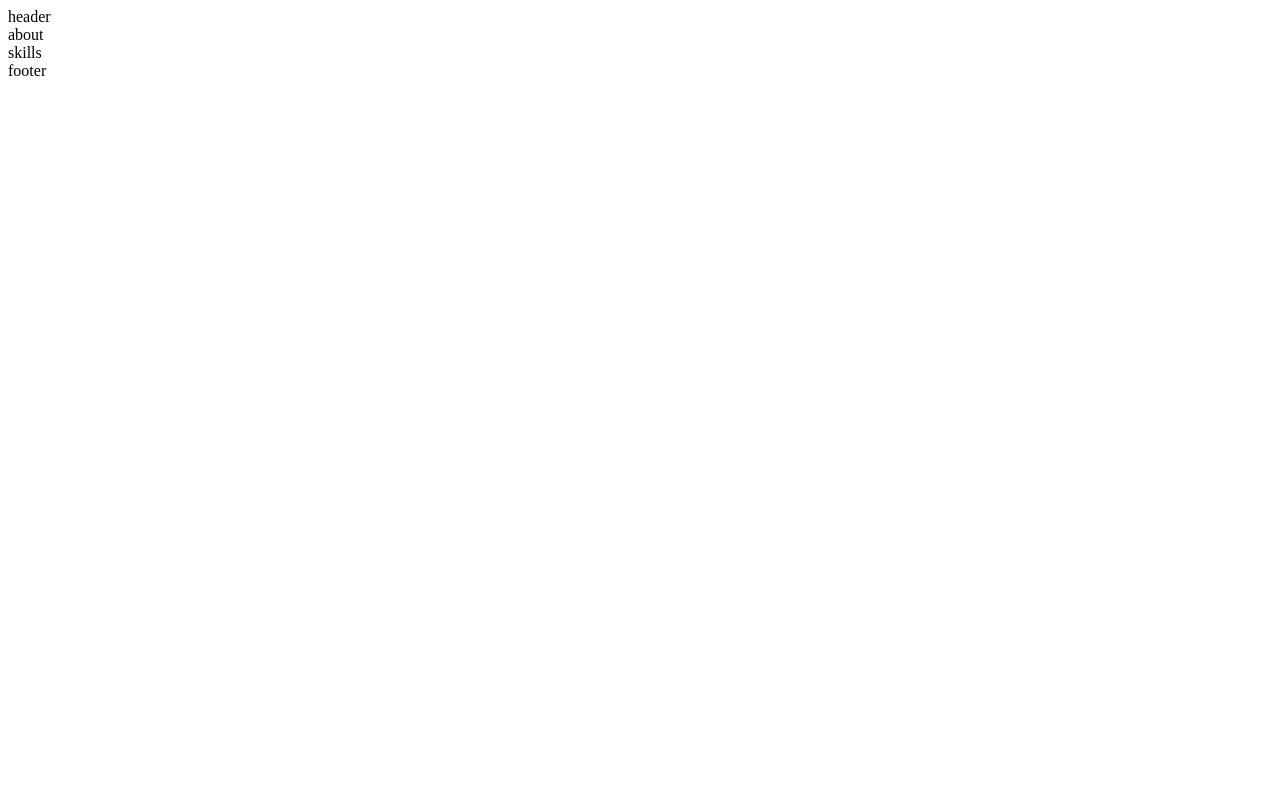
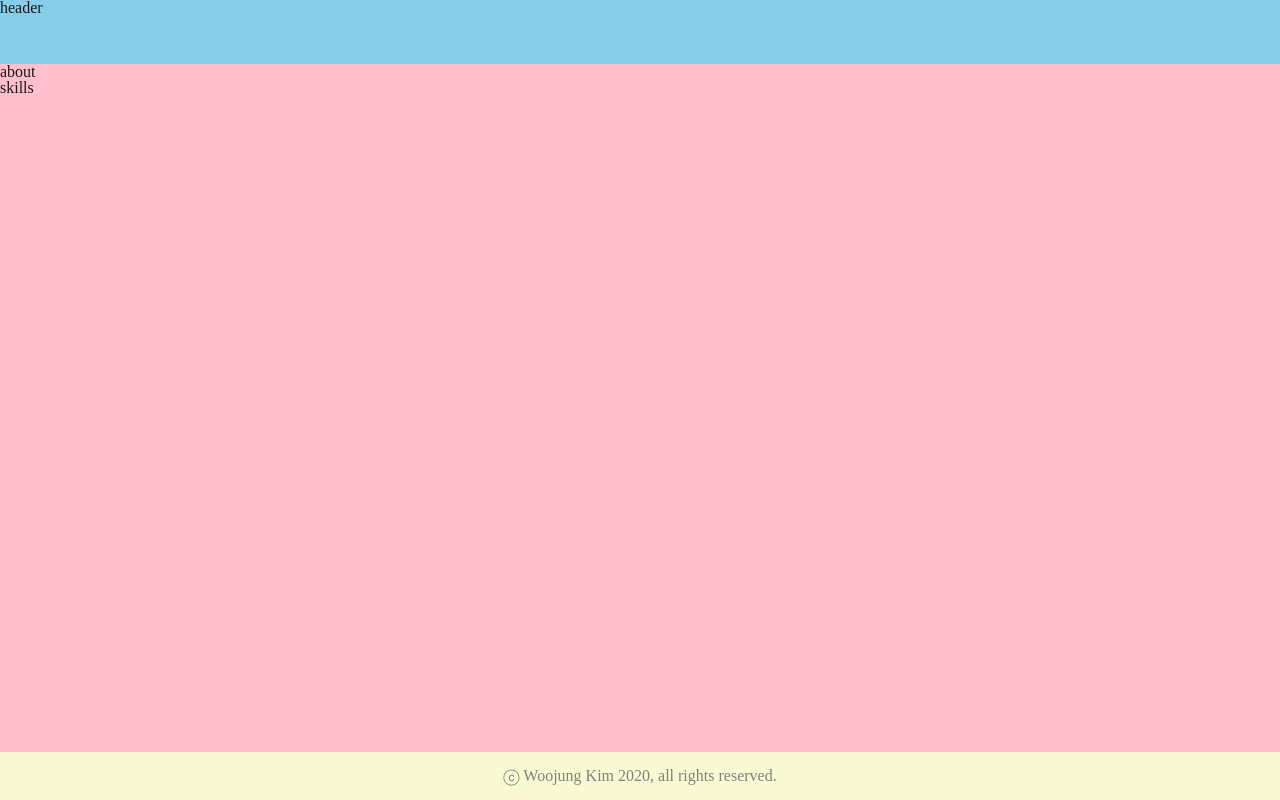
Before and after one commit to kimfriendship/portfolio, a React (Create React App) app: page / in a window 1280 px wide. Built offline with nearby package versions, Linux system fonts and the light colour scheme.

Commit message:
:lipstick: Set big layouts

```diff
--- a/package.json
+++ b/package.json
@@ -7,7 +7,7 @@
     "@testing-library/react": "^11.1.0",
     "@testing-library/user-event": "^12.1.10",
     "classnames": "^2.2.6",
-    "node-sass": "^5.0.0",
+    "node-sass": "4.14.1",
     "react": "^17.0.1",
     "react-dom": "^17.0.1",
     "react-router-dom": "^5.2.0",
--- a/src/App.js
+++ b/src/App.js
@@ -2,14 +2,18 @@ import React from "react";
 import Header from "./Components/Header";
 import Footer from "./Components/Footer";
 import MainRouter from "./Router/MainRouter";
+import classNames from "classnames/bind";
+import styles from "./Scss/app.scss";
+
+const cx = classNames.bind(styles);
 
 function App() {
   return (
-    <>
+    <div className={cx("wrapper")}>
       <Header />
       <MainRouter />
       <Footer />
-    </>
+    </div>
   );
 }
 
--- a/src/Components/Footer.js
+++ b/src/Components/Footer.js
@@ -1,7 +1,15 @@
 import React from "react";
+import classNames from "classnames/bind";
+import styles from "../Scss/app.scss";
+
+const cx = classNames.bind(styles);
 
 const Footer = () => {
-  return <div>footer</div>;
+  return (
+    <footer className={cx("footer")}>
+      ⓒ Woojung Kim 2020, all rights reserved.
+    </footer>
+  );
 };
 
 export default Footer;
--- a/src/Components/Header.js
+++ b/src/Components/Header.js
@@ -1,7 +1,11 @@
 import React from "react";
+import classNames from "classnames/bind";
+import styles from "../Scss/app.scss";
+
+const cx = classNames.bind(styles);
 
 const Header = () => {
-  return <div>header</div>;
+  return <header className={cx("header")}>header</header>;
 };
 
 export default Header;
--- a/src/Pages/Home.js
+++ b/src/Pages/Home.js
@@ -1,10 +1,14 @@
 import React from "react";
 import About from "../Components/About";
 import Skills from "../Components/Skills";
+import classNames from "classnames/bind";
+import styles from "../Scss/home.scss";
+
+const cx = classNames.bind(styles);
 
 const Home = () => {
   return (
-    <main>
+    <main className={cx("main")}>
       <About />
       <Skills />
     </main>
--- /dev/null
+++ b/src/Scss/app.scss
@@ -0,0 +1,21 @@
+.header {
+  background-color: skyblue;
+  width: 100%;
+  height: 4rem;
+}
+
+.footer {
+  color: gray;
+  height: 3rem;
+  line-height: 3rem;
+  text-align: center;
+}
+
+.wrapper {
+  background-color: lightgoldenrodyellow;
+  width: 100vw;
+  height: 100vh;
+  display: flex;
+  flex-direction: column;
+  justify-content: space-between;
+}
--- a/src/Scss/home.scss
+++ b/src/Scss/home.scss
@@ -0,0 +1,4 @@
+.main {
+  background-color: pink;
+  flex-grow: 1;
+}
--- a/src/index.js
+++ b/src/index.js
@@ -2,6 +2,7 @@ import React from "react";
 import ReactDOM from "react-dom";
 import { BrowserRouter } from "react-router-dom";
 import App from "./App";
+import "./Scss/reset.scss";
 
 ReactDOM.render(
   <BrowserRouter>
```
Also changed, not shown: 2 other files (tests, documents, lock files or other folders).
